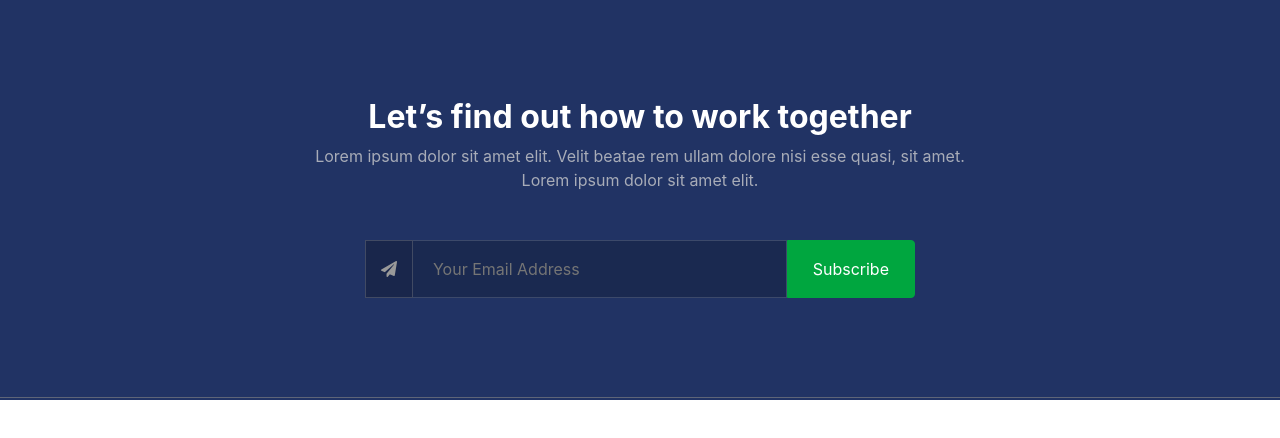
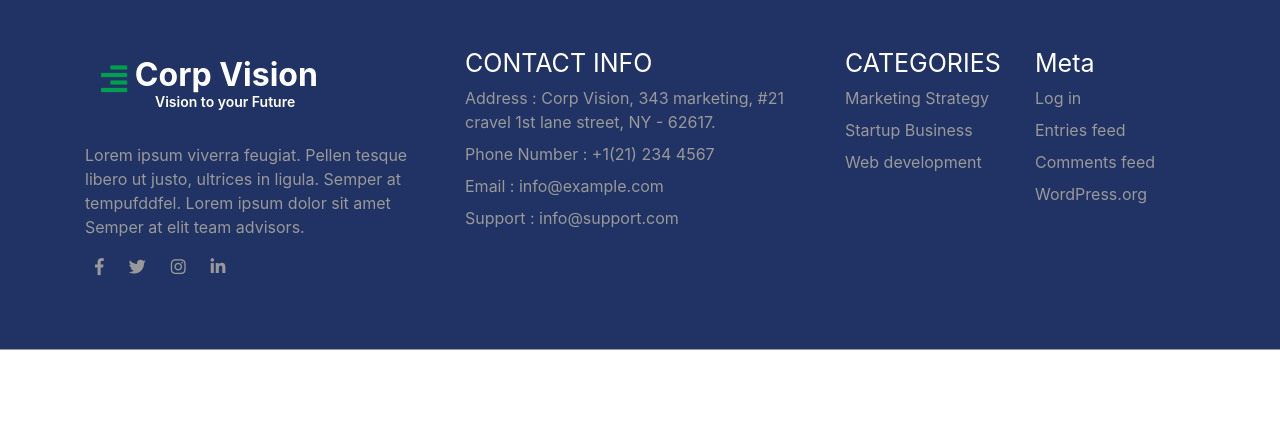
Before and after one commit to jayhoang1512/Capstone-layout-captoc, a plain HTML site: page index.html in a window 1280 px wide. Drawn offline with nearby package versions, Linux system fonts and the light colour scheme; a script that the page names is missing.

Commit message:
version1

```diff
--- a/index.html
+++ b/index.html
@@ -52,26 +52,102 @@
     <link rel="stylesheet" href="./css/index.css" />
   </head>
   <body id="myBody">
-    <!--Start Maps-->
-    <section class="bottom py-5" id="maps">
-      <div class="layout">
-        <div class="container">
-          <h3>Let’s find out how to work together</h3>
-          <p>
-            Lorem ipsum dolor sit amet elit. Velit beatae rem ullam dolore nisi
-            esse quasi, sit amet. Lorem ipsum dolor sit amet elit.
-          </p>
-          <form action class="email mt-5">
-            <div class="input">
-              <span class="fa fa-paper-plane"></span>
+    <!--Footer-->
+    <footer id="contact">
+      <div class="footer container">
+        <div class="row">
+          <div class="col-lg-4">
+            <div class="navbar corp__left">
+              <h1>
+                <i class="fa fa-align-right"></i>
+                Corp Vision
+                <p>Vision to your Future</p>
+              </h1>
             </div>
-            <input type="email" placeholder="Your Email Address" />
-            <button class="btn">Subscribe</button>
-          </form>
+            <div class="info">
+              <p>
+                Lorem ipsum viverra feugiat. Pellen tesque libero ut justo,
+                ultrices in ligula. Semper at tempufddfel. Lorem ipsum dolor sit
+                amet Semper at elit team advisors.
+              </p>
+            </div>
+            <div class="share">
+              <a href="">
+                <span class="fab fa-facebook-f"></span>
+              </a>
+              <a href="">
+                <span class="fab fa-twitter"></span>
+              </a>
+              <a href="">
+                <span class="fab fa-instagram"></span>
+              </a>
+              <a href="">
+                <span class="fab fa-linkedin-in"></span>
+              </a>
+            </div>
+          </div>
+          <div class="col-lg-4">
+            <div class="contact__title">
+              <h1>CONTACT INFO</h1>
+            </div>
+            <div class="info">
+              <p class="mb-2">
+                Address : Corp Vision, 343 marketing, #21 cravel 1st lane
+                street, NY - 62617.
+              </p>
+              <p class="mb-2">
+                Phone Number :
+                <a href=""> +1(21) 234 4567</a>
+              </p>
+              <p class="mb-2">
+                Email :
+                <a href=""> info@example.com</a>
+              </p>
+              <p class="mb-2">
+                Support :
+                <a href=""> info@support.com</a>
+              </p>
+            </div>
+          </div>
+          <div class="col-lg-2">
+            <div class="contact__title">
+              <h1>CATEGORIES</h1>
+            </div>
+            <div class="info">
+              <p class="mb-2">
+                <a href="">Marketing Strategy</a>
+              </p>
+              <p class="mb-2">
+                <a href="">Startup Business</a>
+              </p>
+              <p class="mb-2">
+                <a href="">Web development</a>
+              </p>
+            </div>
+          </div>
+          <div class="col-lg-2">
+            <div class="contact__title">
+              <h1>Meta</h1>
+            </div>
+            <div class="info">
+              <p class="mb-2">
+                <a href="">Log in</a>
+              </p>
+              <p class="mb-2">
+                <a href="">Entries feed</a>
+              </p>
+              <p class="mb-2">
+                <a href="">Comments feed</a>
+              </p>
+              <p class="mb-2">
+                <a href="">WordPress.org</a>
+              </p>
+            </div>
+          </div>
         </div>
       </div>
-    </section>
-    <!--End Maps-->
+    </footer>
+    <!--End Footer-->
 
     <!-- Optional JavaScript -->
     <!-- jQuery first, then Popper.js, then Bootstrap JS -->
```
